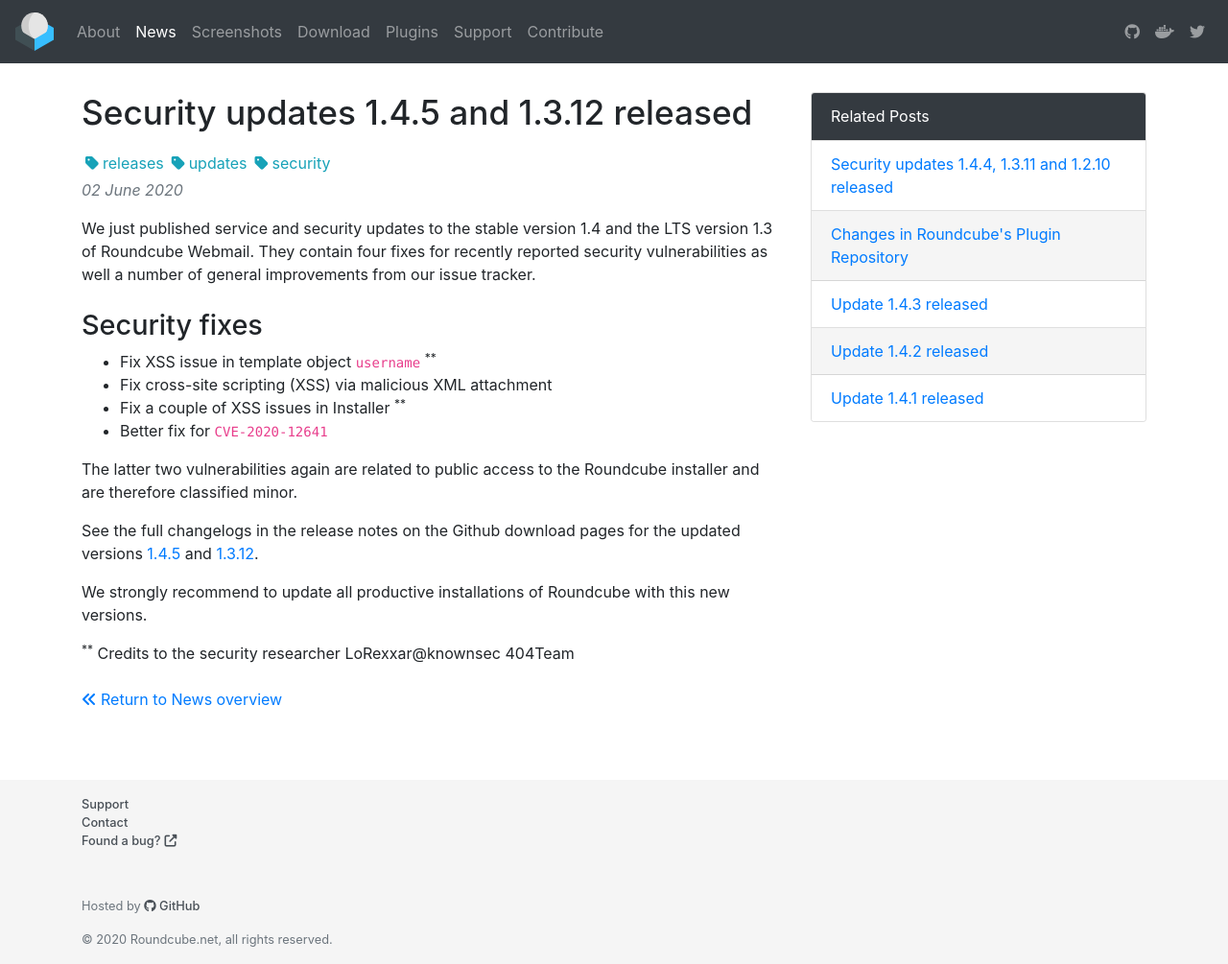
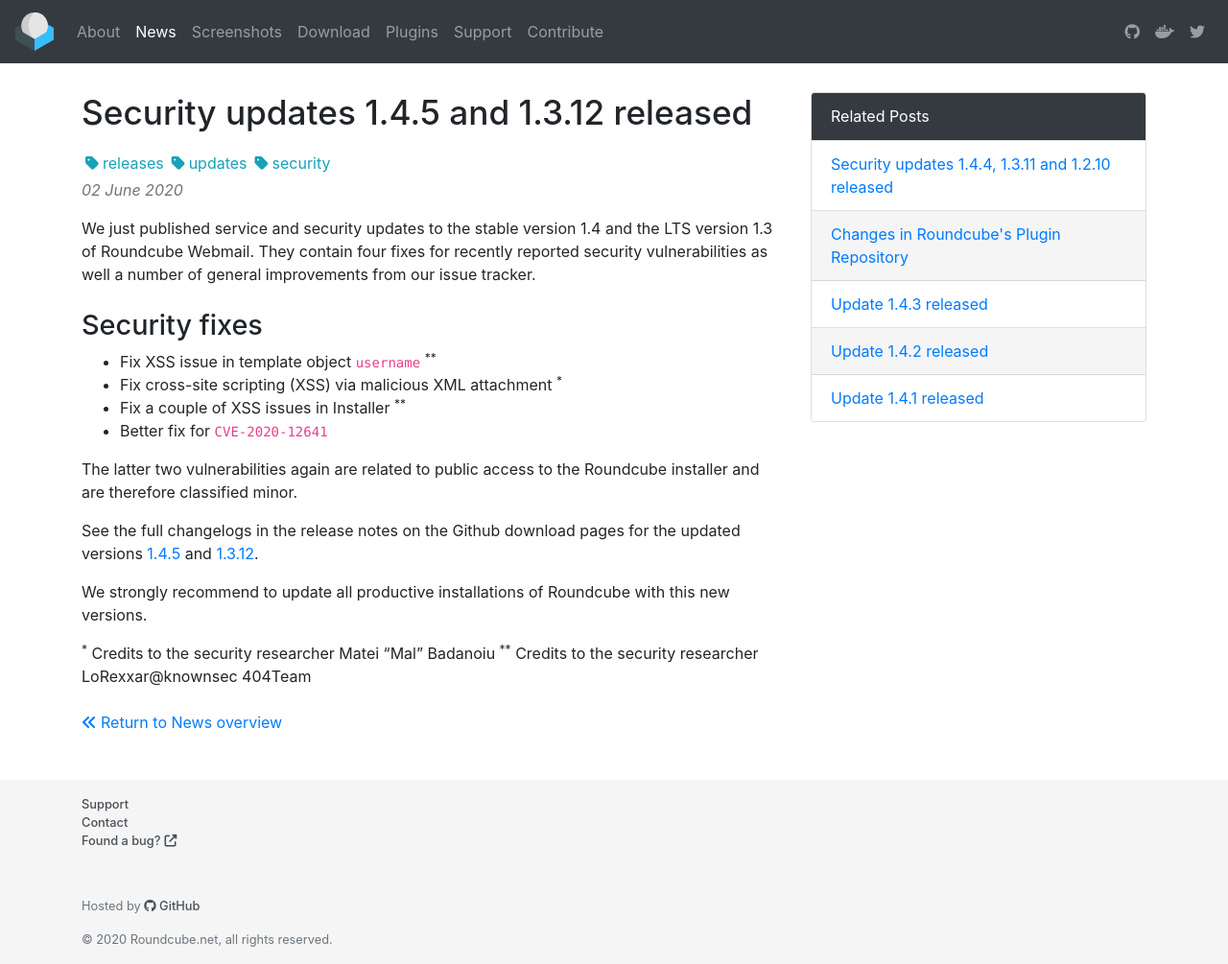
Before and after one commit to roundcube/roundcube.github.com, a Jekyll site: the page built from _posts/2020-06-02-security-updates-1.4.5-and-1.3.12.md, in a window 1280 px wide and 1005 px high. Shown: the whole window at 96% size. Built offline with Jekyll 4.4.1, drawn with Linux system fonts in a browser that asks for light colours; nearby versions of some CDN libraries; comment, search, counter and statistics services are not loaded.

Commit message:
Add credits

```diff
--- a/_posts/2020-06-02-security-updates-1.4.5-and-1.3.12.md
+++ b/_posts/2020-06-02-security-updates-1.4.5-and-1.3.12.md
@@ -11,7 +11,7 @@
 ## Security fixes
 
 - Fix XSS issue in template object `username` <sup>**</sup>
-- Fix cross-site scripting (XSS) via malicious XML attachment
+- Fix cross-site scripting (XSS) via malicious XML attachment <sup>*</sup>
 - Fix a couple of XSS issues in Installer <sup>**</sup>
 - Better fix for `CVE-2020-12641`
 
@@ -24,4 +24,5 @@
 We strongly recommend to update all productive installations of Roundcube
 with this new versions.
 
+<sup>*</sup> Credits to the security researcher Matei "Mal" Badanoiu
 <sup>**</sup> Credits to the security researcher LoRexxar@knownsec 404Team
```
